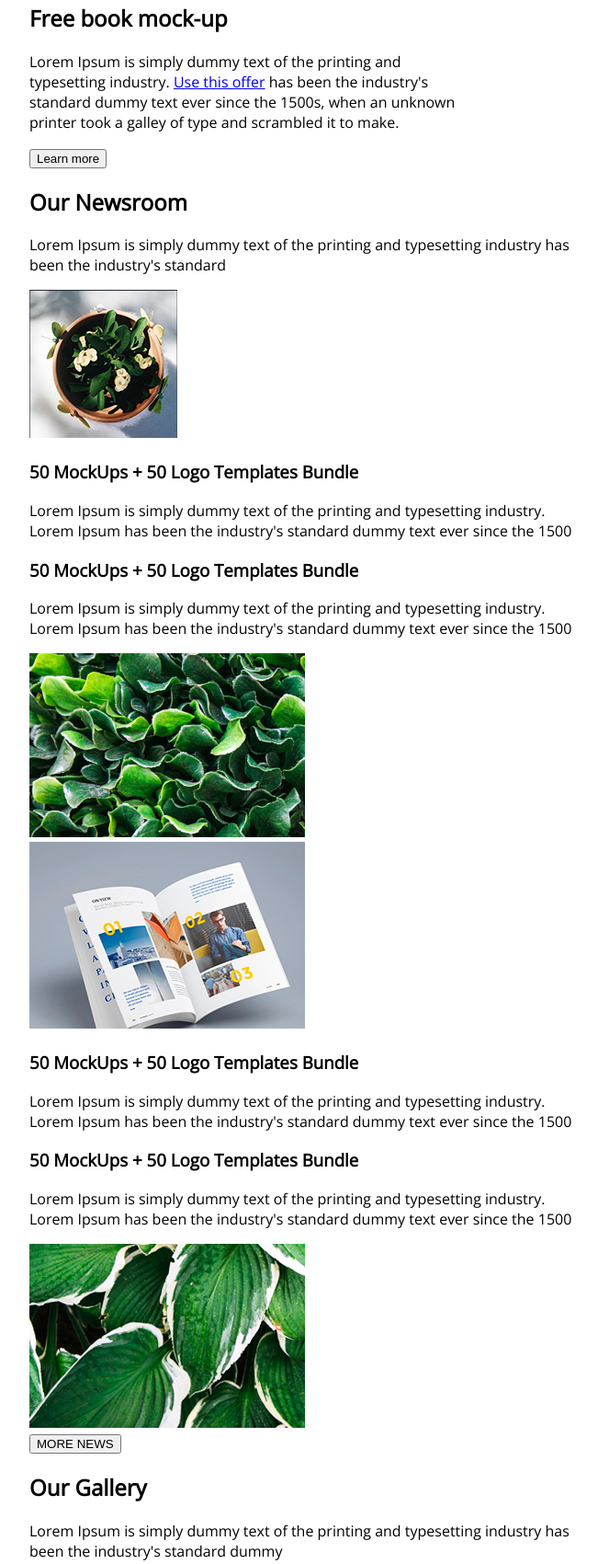
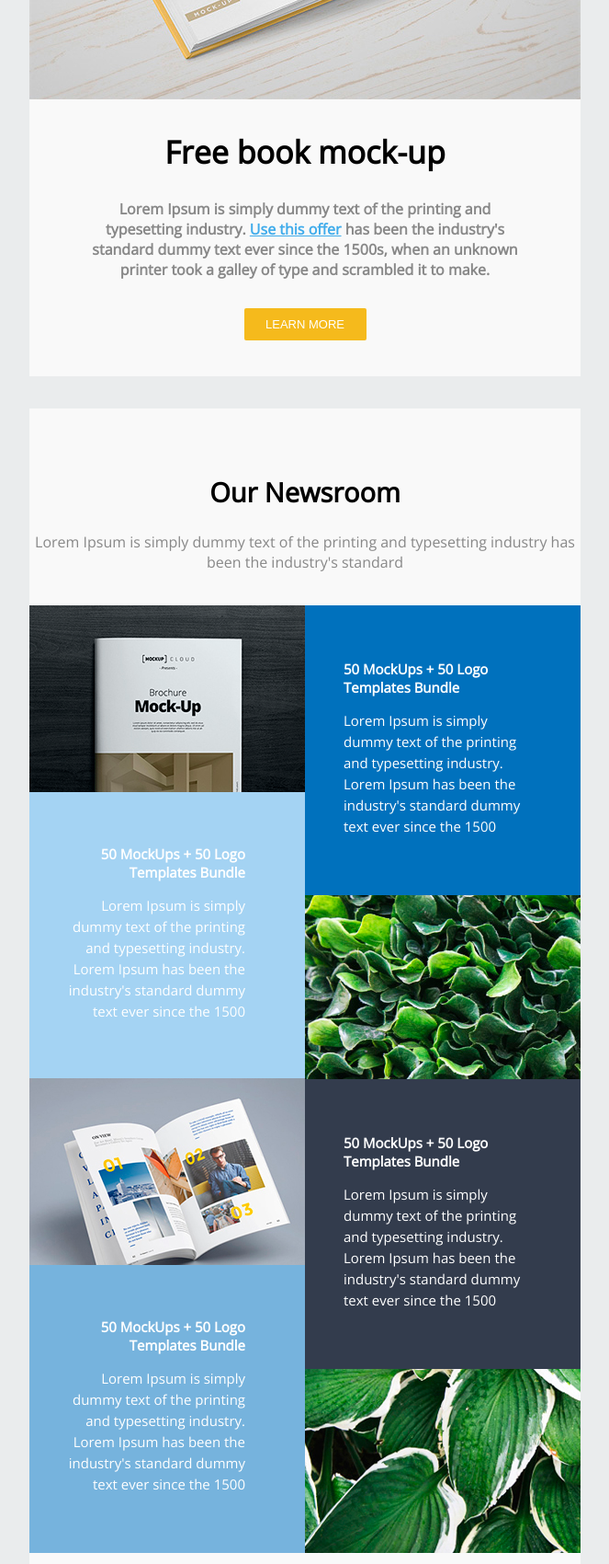
Before and after one commit to JPaulSalazar/psd-books, a website: page index.html in a window 1280 px wide. Shown: the part 842-2542 px from the top of the page at 92% size, without its empty margins (308-971 px from the left). Drawn offline with nearby package versions, Linux system fonts and the light colour scheme.

Commit message:
Âse agrego el main

```diff
--- a/index.html
+++ b/index.html
@@ -26,14 +26,13 @@
             <div class="main-item-img">
               <img src="img/img-1.jpg" alt="campo">
             </div>
-
             <div class="main-item-info">
               <h2>Newsletter Template</h2>
               <p>Lorem Ipsum is dummy text of the printing and</br>
                   typesetting industry. Lorem Ipsum has been the industry's</br>
                   standard. <a href="#">Buy now</a> standard dummy text ever since
               </p>
-              <a href="#"><button>Learn more</button></a>
+              <a href="#"><button class="main-info-button1">LEARN MORE</button></a>
             </div>
           </div>
           <div class="main-item">
@@ -47,25 +46,34 @@
                   standard dummy text ever since the 1500s, when an unknown</br>
                   printer took a galley of type and scrambled it to make.
               </p>
-            <a href="#"><button>Learn more</button></a>
+              <a href="#"><button class="main-info-button2">LEARN MORE</button></a>
             </div>
           </div>
-        <div class="main-newsroom">
+          <div class="main-newsroom ">
             <h2>Our Newsroom</h2>
             <p>Lorem Ipsum is simply dummy text of the printing
               and typesetting industry has been the industry's standard</p>
-            <div class="main-newsroom-content">
+              <div class="main-newsroom-content clearfix">
                 <div class="main-newsroom-content-item img1">
-                <img src="./img/gallery-3.jpg" alt="book">
+                  <img src="./img/img-3.jpg" alt="book">
                 </div>
-              <div class="main-newsroom-content-item text1">
-                <h3>50 MockUps + 50 Logo
-                  Templates Bundle</h3>
+                <div class="main-newsroom-content-item-text text1">
+                  <h3>50 MockUps + 50 Logo Templates Bundle</h3>
                     <p>Lorem Ipsum is simply
                       dummy text of the printing
                       and typesetting industry. Lorem Ipsum has been the industry's standard dummy text ever since the 1500</p>
                 </div>
-              <div class="main-newsroom-content-item text2">
+                <div class="main-newsroom-content-item-text text2">
+                  <h3>50 MockUps + 50 Logo Templates Bundle</h3>
+                  <p>Lorem Ipsum is simply dummy text of the printing and typesetting industry. Lorem Ipsum has been the industry's standard dummy text ever since the 1500</p>
+                </div>
+                <div class="main-newsroom-content-item img2">
+                  <img src="./img/img-4.jpg" alt="plants">
+                </div>
+                <div class="main-newsroom-content-item img3">
+                  <img src="./img/img-5.jpg" alt="book">
+                </div>
+                <div class="main-newsroom-content-item-text text3">
                   <h3>50 MockUps + 50 Logo
                     Templates Bundle</h3>
                     <p>Lorem Ipsum is simply
@@ -75,13 +83,7 @@
                       industry's standard dummy
                       text ever since the 1500</p>
                 </div>
-              <div class="main-newsroom-content-item img1">
-                <img src="./img/img-4.jpg" alt="plants">
-              </div>
-              <div class="main-newsroom-content-item img1">
-                <img src="./img/img-5.jpg" alt="book">
-              </div>
-              <div class="main-newsroom-content-item text2">
+                <div class="main-newsroom-content-item-text text4">
                   <h3>50 MockUps + 50 Logo
                     Templates Bundle</h3>
                     <p>Lorem Ipsum is simply
@@ -91,17 +93,7 @@
                       industry's standard dummy
                       text ever since the 1500</p>
                 </div>
-              <div class="main-newsroom-content-item text2">
-                <h3>50 MockUps + 50 Logo
-                  Templates Bundle</h3>
-                  <p>Lorem Ipsum is simply
-                    dummy text of the printing
-                    and typesetting industry.
-                    Lorem Ipsum has been the
-                     industry's standard dummy
-                    text ever since the 1500</p>
-              </div>
-              <div class="main-newsroom-content-item img1">
+                <div class="main-newsroom-content-item img4">
                   <img src="./img/img-6.jpg" alt="plant">
                 </div>
               </div>
@@ -110,15 +102,16 @@
           <div class="main-gallery">
             <h2>Our Gallery</h2>
             <p>Lorem Ipsum is simply dummy text of the printing and typesetting industry has been the industry's standard dummy</p>
-          <ul class="main-gallery-list">
-            <li><img src="./img/img-1.jpg" alt="plant"></li>
-            <li><img src="./img/img-2.jpg" alt="plant"></li>
-            <li><img src="./img/img-3.jpg" alt="plant"></li>
-            <li><img src="./img/img-4.jpg" alt="plant"></li>
-            <li><img src="./img/img-5.jpg" alt="plant"></li>
-            <li><img src="./img/img-6.jpg" alt="plant"></li>
+            <ul class="main-gallery-list clearfix">
+              <li><img src="./img/gallery-1.jpg" alt="plant"></li>
+              <li class="main-gallery-list-item"><img src="./img/gallery-2.jpg" alt="plant"></li>
+              <li><img src="./img/gallery-3.jpg" alt="plant"></li>
+              <li><img src="./img/gallery-4.jpg" alt="plant"></li>
+              <li class="main-gallery-list-item"><img src="./img/gallery-5.jpg" alt="plant"></li>
+              <li><img src="./img/gallery-6.jpg" alt="plant"></li>
             </ul>
             <button class="main-gallery-button">VIEW ALL</button>
+          </div>
       </div>
         <div class="footer">
           <h2>Special Offer</h2>
@@ -128,7 +121,7 @@
         </div>
         <p>Your company, 2015. All Rights Reserved. Unsubscribe.</p>
         <ul>
-          <li><img src="./img/img-7.jpg" alt="icon"></li>
+          <li><img src="./img/img-7.png" alt="icon"></li>
           <li><img src="./img/img-8.jpg" alt="icon"></li>
           <li><img src="./img/img-9.jpg" alt="icon"></li>
           <li><img src="./img/img-10.jpg" alt="icon"></li>
--- a/sass/partials/_global.scss
+++ b/sass/partials/_global.scss
@@ -1,6 +1,7 @@
 body{
     margin: 0 auto;
     font-family: 'Open Sans', sans-serif;
+    background-color: #eaeced;
 }
 li{
     list-style: none;
@@ -12,6 +13,7 @@ ul{
 .wrapper{
     width: 600px;
     margin: 0 auto;
+
 }
 h1{
     float: left;
@@ -25,3 +27,10 @@ h1{
     clear: both;
     display: table;
 }
+button{
+    width: 133px;
+    height: 35px;
+    border: none;
+    border-radius: 2px;
+    font-size: 13px;
+}
--- a/sass/partials/_main.scss
+++ b/sass/partials/_main.scss
@@ -0,0 +1,126 @@
+.main-item{
+    background-color: #f9f9f9;
+    text-align: center;
+    margin-bottom: 35px;
+    h2{
+        font-size: 34px
+    }
+    p{
+        font-size: 16px;
+        font-weight: bold;
+        color: #888888;
+        margin-bottom: 31px;
+    }
+    a{
+        color: #40aceb;
+    }
+}
+.main-info-button1{
+    background-color: #7bb84f;
+    color: white;
+    margin-bottom: 39px;
+}
+.main-info-button2{
+    background-color: #f5ba1c;
+    color: white;
+    margin-bottom: 39px;
+}
+.main-newsroom{
+    text-align: center;
+    color: #888888;
+    background-color:#f9f9f9;
+    padding-bottom: 72px;
+    h2{
+        color: black;
+        margin-top: 0px;
+        padding-top: 71px;
+        font-size: 29px;
+    }
+    img{
+        display: block;
+
+        width: 300px;
+    }
+    button{
+        margin-top: 31px;
+        background-color: #40aceb;
+        color: white;
+    }
+}
+.main-newsroom-content{
+    padding-top: 20px;
+}
+
+.main-newsroom-content-item-text{
+    width: 193px;
+    color: white;
+    h3{
+        font-size: 15px;
+    }
+    p{
+        font-size: 15px;
+        line-height: 23px;
+    }
+}
+.img1{
+    float: left;
+}
+.text1{
+    padding: 44px 65px 48px 42px;
+    float: right;
+    text-align: left;
+    background-color:#0071bd;
+}
+.text2{
+    padding: 42px 65px 46px 42px;
+    float: left;
+    text-align: right;
+    background-color: #a4d3f3;
+}
+.img2{
+    float: right;
+}
+.img3{
+    float: left;
+}
+.text3{
+    padding: 44px 65px 48px 42px;
+    float: right;
+    text-align: left;
+    background-color: #333c4d;
+}
+.text4{
+    padding: 42px 65px 48px 42px;
+    float: left;
+    text-align: right;
+    background-color: #76b3dd;
+}
+.img4{
+    float: right;
+}
+.main-gallery{
+    background-color:#292c34;
+    color: #828282;
+    text-align: center;
+    padding: 70px 51px 70px 51px;
+    margin-bottom: 31px;
+    h2{
+        color: white;
+        font-size: 29px;
+    }
+    img{
+        display: block;
+        margin-bottom: 7px;
+    }
+    li{
+        float: left;
+    }
+    .main-gallery-list-item{
+        margin-right:7px;
+        margin-left:7px;;
+    }
+    button{
+        margin-top: 23px;
+        background-color: #f9f9f9;
+    }
+}
```
Also changed, not shown: css/styles.css. Lines whose indentation alone changed are shown as unchanged.
